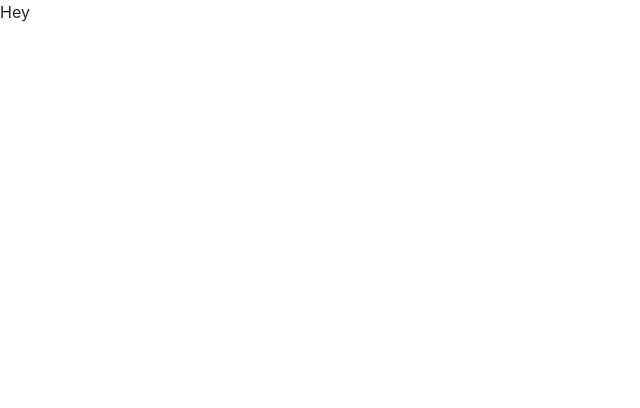
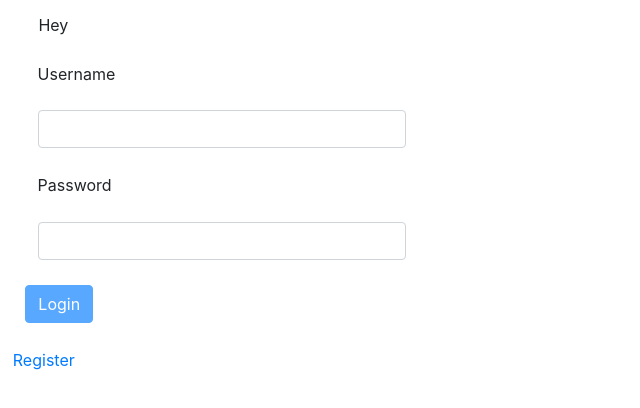
Before and after one commit to AmyTroutman/BlankSignOn, an Angular app in the folder BlankSignOn/: page /login in a window 1280 px wide. Before the commit this address led to /. Shown: the top 408 px of the page, without its empty margins (0-640 px from the left). Built offline with nearby package versions, Linux system fonts and the light colour scheme.

Commit message:
login done

```diff
--- a/BlankSignOn/src/app/app-routing.module.ts
+++ b/BlankSignOn/src/app/app-routing.module.ts
@@ -1,8 +1,16 @@
 import { NgModule } from '@angular/core';
 import { Routes, RouterModule } from '@angular/router';
+import { LoginComponent } from './login/login.component';
+import { RegistrationComponent } from './registration/registration.component';
+import { UserProfileComponent } from './user-profile/user-profile.component';
 
 
-const routes: Routes = [];
+const routes: Routes = [
+  {path: 'login', component: LoginComponent},
+  {path: 'register', component: RegistrationComponent},
+  {path: 'userprofile', component: UserProfileComponent},
+  {path: '**', redirectTo: 'login', pathMatch: 'full'}
+];
 
 @NgModule({
   imports: [RouterModule.forRoot(routes)],
--- a/BlankSignOn/src/app/app.component.css
+++ b/BlankSignOn/src/app/app.component.css
@@ -0,0 +1,3 @@
+p {
+    margin: 1% 3% 0;
+}
--- a/BlankSignOn/src/app/app.component.html
+++ b/BlankSignOn/src/app/app.component.html
@@ -1,2 +1,2 @@
+<p>Hey</p>
 <router-outlet></router-outlet>
-<p>Hey</p>
--- a/BlankSignOn/src/app/app.module.ts
+++ b/BlankSignOn/src/app/app.module.ts
@@ -1,6 +1,6 @@
 import { BrowserModule } from '@angular/platform-browser';
 import { NgModule } from '@angular/core';
-
+import { ReactiveFormsModule } from '@angular/forms';
 import { AppRoutingModule } from './app-routing.module';
 import { AppComponent } from './app.component';
 import { LoginComponent } from './login/login.component';
@@ -16,7 +16,8 @@ import { UserProfileComponent } from './user-profile/user-profile.component';
   ],
   imports: [
     BrowserModule,
-    AppRoutingModule
+    AppRoutingModule,
+    ReactiveFormsModule
   ],
   providers: [],
   bootstrap: [AppComponent]
--- a/BlankSignOn/src/app/login/login.component.css
+++ b/BlankSignOn/src/app/login/login.component.css
@@ -0,0 +1,6 @@
+* {
+    margin: 1%;
+}
+input {
+    max-width: 30%;
+}
--- a/BlankSignOn/src/app/login/login.component.html
+++ b/BlankSignOn/src/app/login/login.component.html
@@ -1 +1,19 @@
-<p>login works!</p>
+<form [formGroup]="LoginForm" (ngSubmit)="onSubmit()">
+    <div class="form-group">
+        <label for="username">Username</label>
+        <input type="text" class="form-control" id="username" formControlName="username">
+        <span class="help-block" *ngIf="!LoginForm.get('username').valid&&LoginForm.get('username').touched">
+            <span *ngIf = "LoginForm.get('username').errors['required']" class="alert alert-danger">field is required</span>
+          </span>
+    </div>
+
+    <div class="form-group">
+        <label for="password">Password</label>
+        <input type="text" class="form-control" id="password" formControlName="password">
+        <span class="help-block" *ngIf="!LoginForm.get('password').valid&&LoginForm.get('password').touched">
+            <span *ngIf = "LoginForm.get('password').errors['required']" class="alert alert-danger">field is required</span>
+          </span>
+    </div>
+    <button type="submit" class="btn btn-primary" [disabled]="LoginForm.invalid">Login</button>
+</form>
+<a routerLink="/register">Register</a>
--- a/BlankSignOn/src/app/login/login.component.ts
+++ b/BlankSignOn/src/app/login/login.component.ts
@@ -1,4 +1,6 @@
 import { Component, OnInit } from '@angular/core';
+import { FormGroup, FormControl, Validators, FormArray } from '@angular/forms';
+import { Router } from '@angular/router';
 
 @Component({
   selector: 'app-login',
@@ -7,9 +9,19 @@ import { Component, OnInit } from '@angular/core';
 })
 export class LoginComponent implements OnInit {
 
-  constructor() { }
+  LoginForm: FormGroup;
+  constructor(private routerService: Router) { }
 
   ngOnInit(): void {
+    this.LoginForm = new FormGroup({
+      username: new FormControl(null, [Validators.required]),
+      password: new FormControl(null, [Validators.required])
+    });
+  }
+
+  onSubmit() {
+    console.log(this.LoginForm);
+    this.routerService.navigate(['/userprofile']);
   }
 
 }
```
